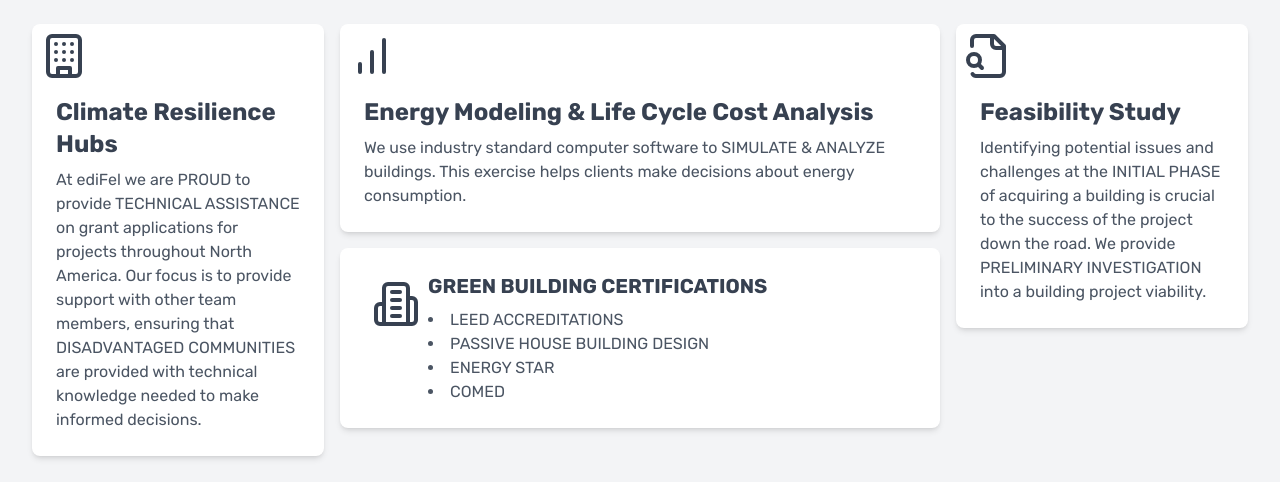
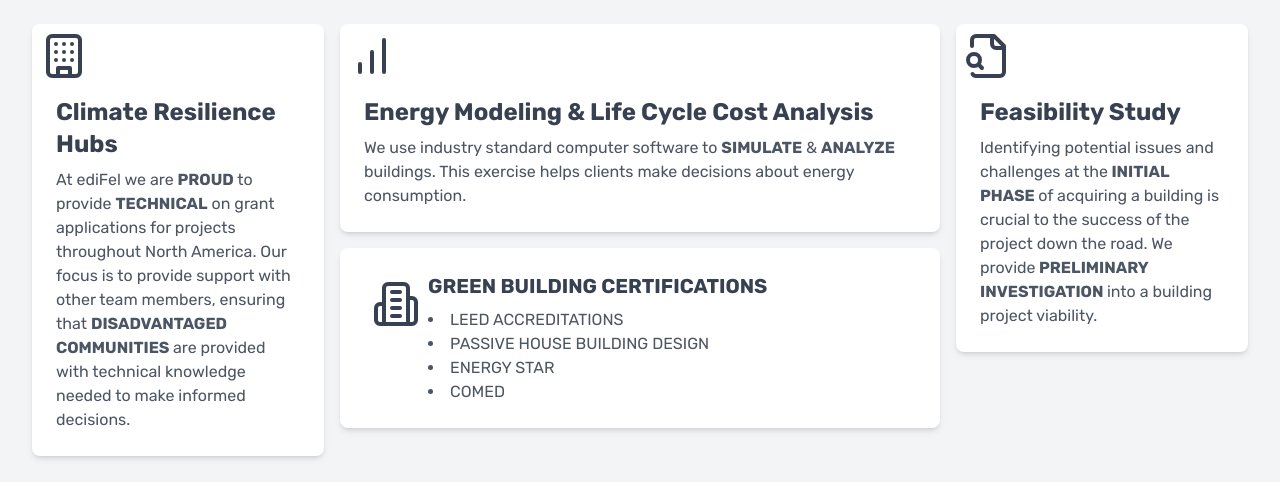
Before and after one commit to anosike-jayson/edifel-website, a React (Vite) app: page / in a window 1280 px wide. Shown: the part 2620-3102 px from the top of the page. Built offline with nearby package versions, Linux system fonts and the light colour scheme.

Commit message:
refactor: improve location formatting and enhance service descriptions with strong emphasis

```diff
--- a/src/components/SemiFooter.jsx
+++ b/src/components/SemiFooter.jsx
@@ -12,7 +12,7 @@ const servicesList = [
 
 const contactInfo = {
   email: 'info@edifeldesigns.com',
-  location: 'Detroit,MI ; Chicago, IL ;Laurel, MD ; Los Angeles, CA.',
+  location: 'Detroit MI, Chicago IL, Laurel MD, Los Angeles CA.',
   phone: '+1 734-358-5142'
 };
 
--- a/src/components/consultation.jsx
+++ b/src/components/consultation.jsx
@@ -41,30 +41,6 @@ const Consultation = () => {
 
   return (
     <div className="bg-gray-100 text-gray-700 py-16" ref={sectionRef}>
-      <style jsx>{`
-        @keyframes slideFromLeft {
-          0% {
-            transform: translateX(-100%);
-            opacity: 0;
-          }
-          100% {
-            transform: translateX(0);
-            opacity: 1;
-          }
-        }
-
-        @keyframes slideFromRight {
-          0% {
-            transform: translateX(100%);
-            opacity: 0;
-          }
-          100% {
-            transform: translateX(0);
-            opacity: 1;
-          }
-        }
-      `}</style>
-
       <div className="container mx-auto px-6 lg:px-8">
         <h1 className="text-4xl lg:text-4xl font-bold mb-4 text-center">
           CONSULTING
@@ -79,10 +55,10 @@ const Consultation = () => {
             <ServiceCard
               image={<Building size={48}  />} // Top-left SVG
               title="Climate Resilience Hubs"
-              description="At ediFel we are PROUD to provide TECHNICAL
-ASSISTANCE on grant applications for projects throughout North America. Our focus is to provide support
-with other team members, ensuring that DISADVANTAGED COMMUNITIES are provided with
-technical knowledge needed to make informed decisions."
+              description={<> At ediFel we are <strong> PROUD </strong> to provide <strong> TECHNICAL
+ </strong> on grant applications for projects throughout North America. Our focus is to provide support
+with other team members, ensuring that <strong> DISADVANTAGED COMMUNITIES </strong> are provided with
+technical knowledge needed to make informed decisions. </>}
             />
           </div>
 
@@ -94,7 +70,11 @@ technical knowledge needed to make informed decisions."
             <ServiceCard
               image={<BarChart size={48} />} // Top-left SVG
               title="Energy Modeling & Life Cycle Cost Analysis"
-              description="We use industry standard computer software to SIMULATE & ANALYZE buildings. This exercise helps clients make decisions about energy consumption."
+              description={
+                <>
+                  We use industry standard computer software to <strong>SIMULATE</strong> & <strong>ANALYZE</strong> buildings. This exercise helps clients make decisions about energy consumption.
+                </>
+              }
               alignLeft={true}
             />
             <div className="bg-white p-6 rounded-lg shadow-md mt-4">
@@ -123,10 +103,10 @@ technical knowledge needed to make informed decisions."
             <ServiceCard
               image={<FileSearch size={48} />}
               title="Feasibility Study"
-              description="Identifying potential issues and challenges at the
-INITIAL PHASE of acquiring a building is crucial to the
+              description={ <> Identifying potential issues and challenges at the
+<strong> INITIAL PHASE </strong> of acquiring a building is crucial to the
 success of the project down the road. We provide
-PRELIMINARY INVESTIGATION into a building project viability."
+<strong> PRELIMINARY INVESTIGATION </strong> into a building project viability. </>}
               alignLeft={true}
             />
           </div>
```
